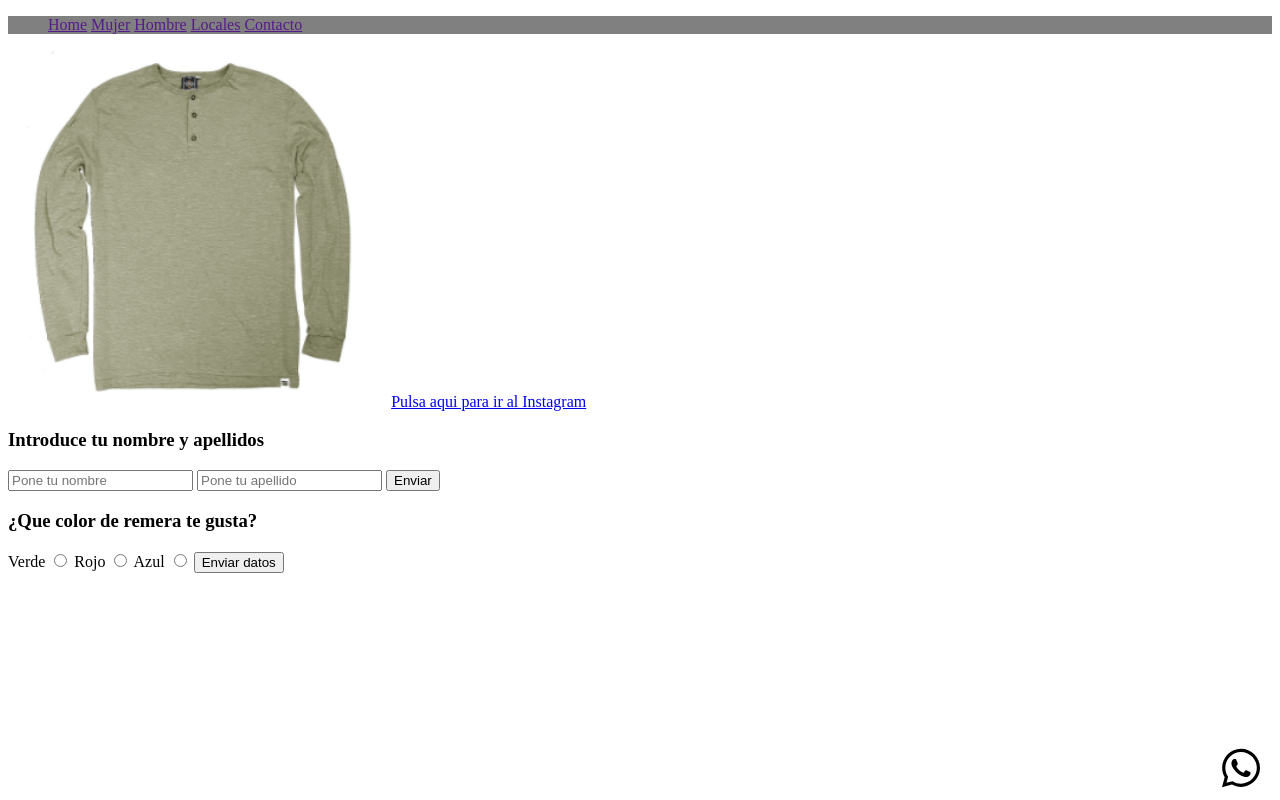
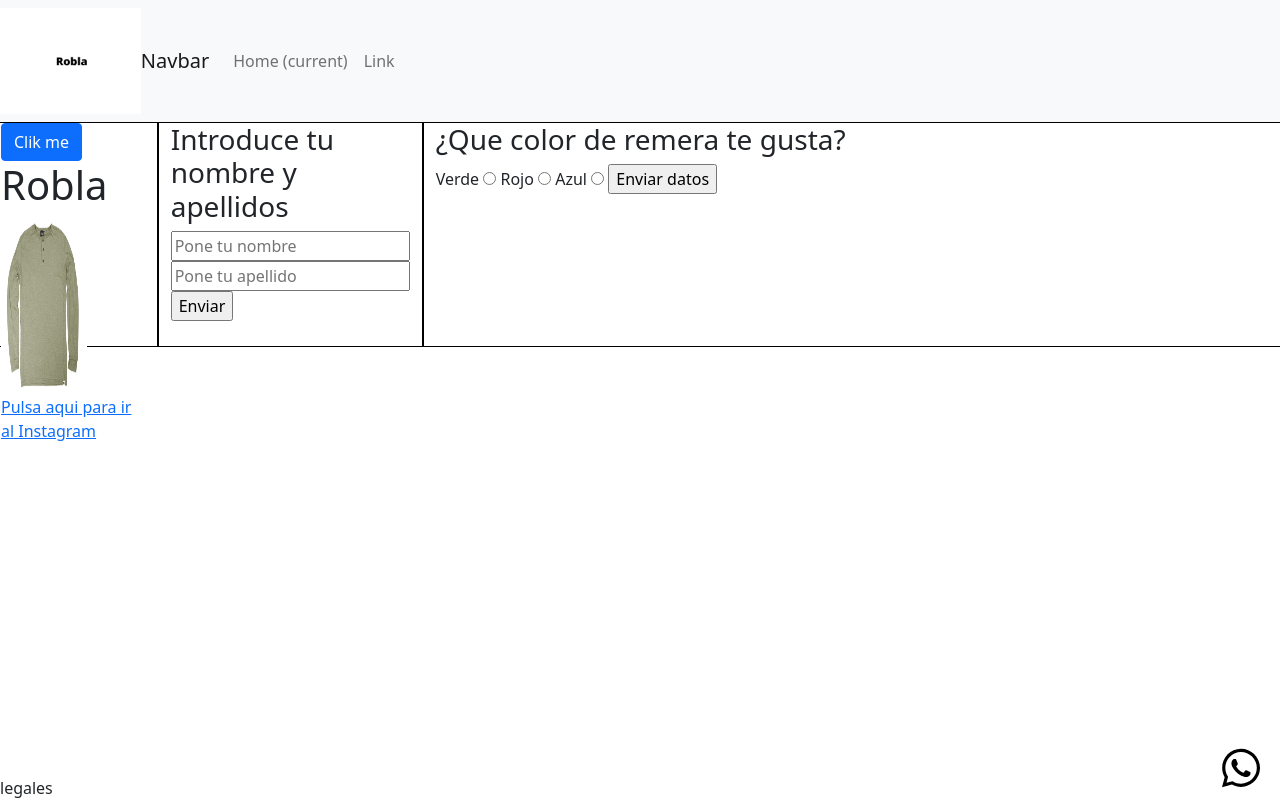
Before and after one commit to MatiAlberto03/Matias-Nicolas-Alberto, a plain HTML site: page index.html in a window 1280 px wide. Drawn offline with nearby package versions, Linux system fonts and the light colour scheme.

Commit message:
cambios varios

```diff
--- a/index.html
+++ b/index.html
@@ -4,44 +4,68 @@
     <meta charset="UTF-8">
     <meta http-equiv="X-UA-Compatible" content="IE=edge">
     <meta name="viewport" content="width=device-width, initial-scale=1.0">
-    <title>Robla & Home</title>
+    <title>Robla</title>
     <link rel="stylesheet" href="./styles.css">
+    <link href="https://cdn.jsdelivr.net/npm/bootstrap@5.1.3/dist/css/bootstrap.min.css" rel="stylesheet" integrity="sha384-1BmE4kWBq78iYhFldvKuhfTAU6auU8tT94WrHftjDbrCEXSU1oBoqyl2QvZ6jIW3" crossorigin="anonymous">
 </head>
     <header>
-        <menu>
-           <a href=""><li>Home</li></a>
-            <a href=""><li>Mujer</li></a>
-            <a href=""><li>Hombre</li></a>
-            <a href=""><li>Locales</li></a>
-            <a href=""><li>Contacto</li></a>
-        </menu>
+        <nav class="navbar navbar-expand-lg navbar-light bg-light" >
+        <img id="logo-header" src="./Imagenes/Robla.png" alt="Logo de Robla">
+
+            <a class="navbar-brand" href="#">Navbar</a>
+            <button class="navbar-toggler" type="button" data-toggle="collapse" data-target="#navbarSupportedContent" aria-controls="navbarSupportedContent" aria-expanded="false" aria-label="Toggle navigation">
+              <span class="navbar-toggler-icon"></span>
+            </button>
+            <div class="collapse navbar-collapse" id="navbarSupportedContent">
+              <ul class="navbar-nav mr-auto">
+                <li class="nav-item active">
+                  <a class="nav-link" href="#">Home <span class="sr-only">(current)</span></a>
+                </li>
+                <li class="nav-item">
+                  <a class="nav-link" href="#">Link</a>
+                </li>
+                  </div>
+                </li>
+              </ul>
+            </div>
+          </nav>
     </header>
 <body>
-
+    <divc lass="container">
+        <div class="row">
+            <div class="col">
+                <button type="button" class="btn btn-primary"> Clik me</button>
+                <h1>Robla</h1>
                 <img id="remera-manga-larga" src="./Imagenes/r.png" alt="Remera">
-
                 <a href="http://wa.me/+5491150535522">
                 <img id="icono-whatsapp" src="./Imagenes/whatsapp-brands.svg" alt="Icono de Whatsapp">
                 </a>
+                <br>
                 <a href="https://www.instagram.com/robla.hombre.castelar/?hl=es-la"> Pulsa aqui para ir al Instagram</a>
-
+            </div>
+            <div class="col">
                 <form class="" action="index.html" method="post">
                     <h3>Introduce tu nombre y apellidos</h3>
                         <input type="text" name="nombre" placeholder="Pone tu nombre">
                         <input type="text" name="apellidos" placeholder="Pone tu apellido">
                         <input type="submit" name="enviar" value="Enviar">
                     </form>
-
-
-
+            </div>
+            <div class="col-8">
                 <form class="" action="resultado.html" method="get">
                     <h3>¿Que color de remera te gusta?</h3>
                     Verde <input type="radio" name="color" value="verde">
                     Rojo <input type="radio" name="color" value="rojo">
                     Azul <input type="radio" name="color" value="rojo">
                 <input type="submit" name="enviar" value="Enviar datos">
+            </div>
+          </div>
+    </div>
 
 
+<footer>
+    legales
+</footer>
 
 </body>
 </html>
--- a/styles.css
+++ b/styles.css
@@ -1,7 +1,7 @@
 
 body{background-color: white;}
 
-#remera-manga-larga{width: 30%; height: 10%;}
+#remera-manga-larga{width: 60%; height: 80%; display:none;}
 
 #icono-whatsapp{
     width: 3%;
@@ -10,12 +10,6 @@ body{background-color: white;}
     right: 20px;
 }
 
-header{
-    position: sticky;
-    position: -webkit-sticky;
-    top: 0px;
-    background-color: grey;
-}
 
 menu{
     list-style-type: none;
@@ -24,4 +18,30 @@ menu{
 
 menu > a > li{
     display: inline
+
 }
+
+#logo-header{
+    width: 11%;
+}
+
+footer{
+    position: fixed;
+    bottom: 0px;
+}
+
+.col{border: 1px solid black}
+.col-8{border:1px solid black}
+.btn-primary{background-color: black; border: black;}
+
+@media screen and (min-width: 480px) {
+
+    body {
+        background-color: grey;
+    }
+    #remera-manga-larga{
+        display: inline;
+
+    }
+
+}
```
Also changed, not shown: Imagenes/Robla & Home.png (deleted), Imagenes/Robla.png (added), Imagenes/Title-Robla.png (added). Lines whose indentation alone changed are shown as unchanged.
